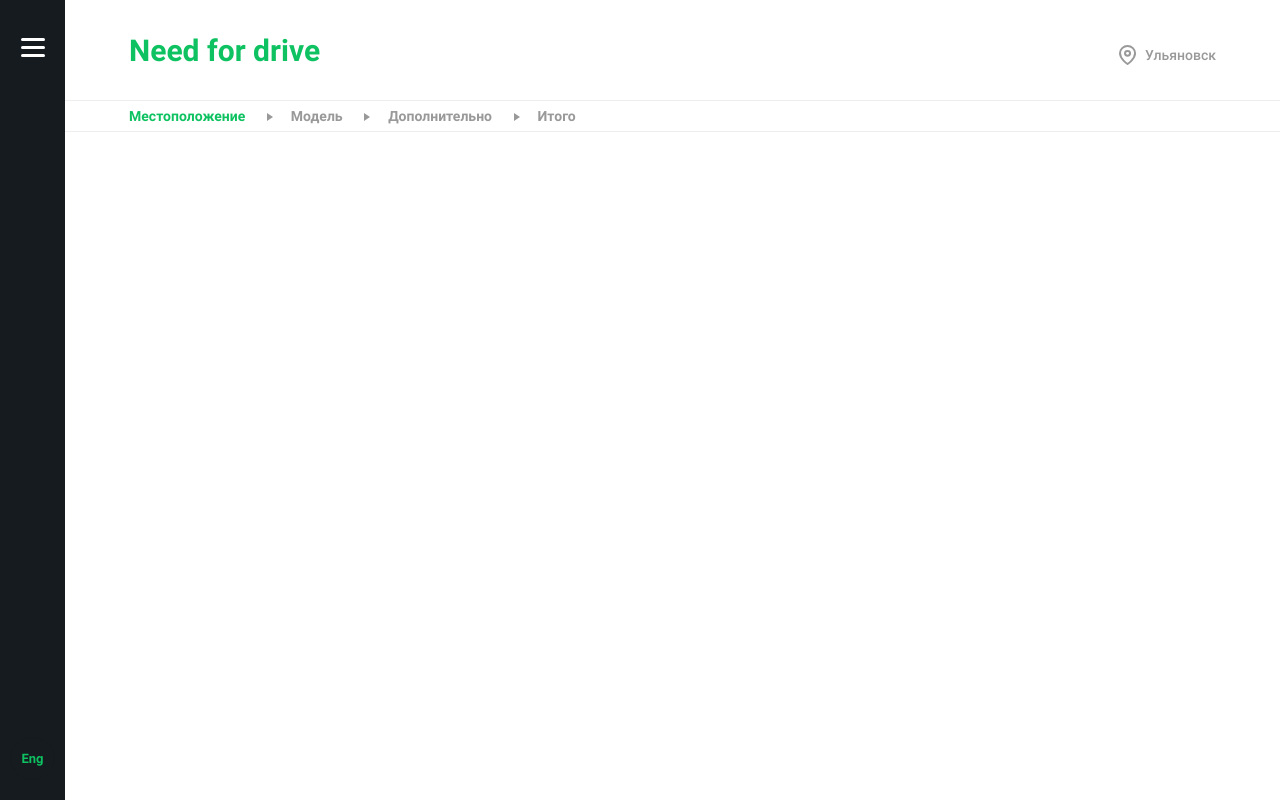
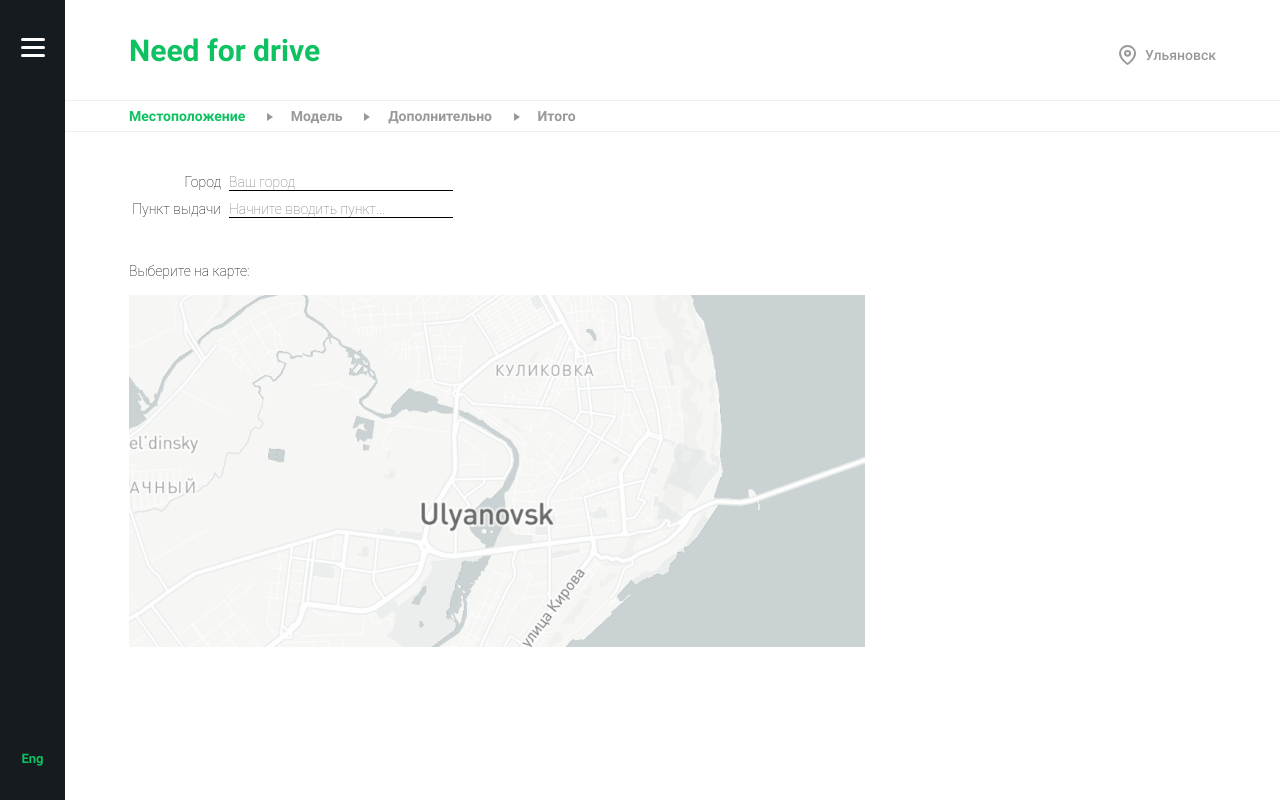
Before and after one commit to chackydude/Need-For-Drive, a Vue app in the folder need-for-drive/: page /order in a window 1280 px wide. Built offline with nearby package versions, Linux system fonts and the light colour scheme; a web font is replaced by a local one; what vue-easy-slider would draw is missing.

Commit message:
added PlaceTab component with some styles

```diff
--- /dev/null
+++ b/need-for-drive/src/components/PlaceTab.vue
@@ -0,0 +1,85 @@
+<template>
+  <div class="place-tab">
+    <div class="place-tab__inputs inputs">
+      <div class="inputs__input input-field">
+        <p class="input-field__title">Город</p>
+        <input
+          type="search"
+          class="input-field__input"
+          placeholder="Ваш город"
+        />
+      </div>
+      <div class="inputs__input input-field">
+        <p class="input-field__title">Пункт выдачи</p>
+        <input
+          type="search"
+          class="input-field__input"
+          placeholder="Начните вводить пункт..."
+        />
+      </div>
+    </div>
+    <div class="place-tab__map map-area">
+      <p class="map-area__title">Выберите на карте:</p>
+      <div class="map-area__map">
+        <img src="@/assets/images/map-example.png" alt="" />
+      </div>
+    </div>
+  </div>
+</template>
+
+<script>
+export default {
+  name: "PlaceTab"
+};
+</script>
+
+<style scoped lang="scss">
+@mixin fontStyles() {
+  font-size: 14px;
+  font-weight: lighter;
+}
+
+.place-tab__inputs {
+  margin-top: 32px;
+}
+
+.inputs {
+  display: flex;
+  flex-direction: column;
+
+  .input-field {
+    margin-top: 10px;
+  }
+}
+
+.input-field {
+  display: flex;
+  flex-direction: row;
+
+  .input-field__input {
+    margin-left: 8px;
+  }
+}
+
+.input-field__title {
+  text-align: right;
+  min-width: 92px;
+  @include fontStyles;
+}
+
+.input-field__input {
+  border: none;
+  border-bottom: 1px solid;
+  @include fontStyles;
+  min-width: 224px;
+}
+
+.place-tab__map {
+    margin-top: 45px;
+}
+
+.map-area__title {
+  @include fontStyles;
+    margin-bottom: 16px;
+}
+</style>
--- a/need-for-drive/src/views/Order.vue
+++ b/need-for-drive/src/views/Order.vue
@@ -5,6 +5,11 @@
       <Header />
       <TabBar>
         <tab name="Местоположение" link="#place" :selected="true">
+          <div class="place-tab">
+            <div class="place-tab__inputs inputs">
+              <PlaceTab />
+            </div>
+          </div>
         </tab>
         <tab name="Модель" link="#model"></tab>
         <tab name="Дополнительно" link="#more"></tab>
@@ -19,10 +24,12 @@ import SideBar from "../components/SideBar";
 import Header from "../components/Header";
 import TabBar from "../components/TabBar";
 import Tab from "../components/utils/Tab";
+import PlaceTab from "../components/PlaceTab";
 
 export default {
   name: "Order",
   components: {
+    PlaceTab,
     TabBar,
     Header,
     SideBar,
```
